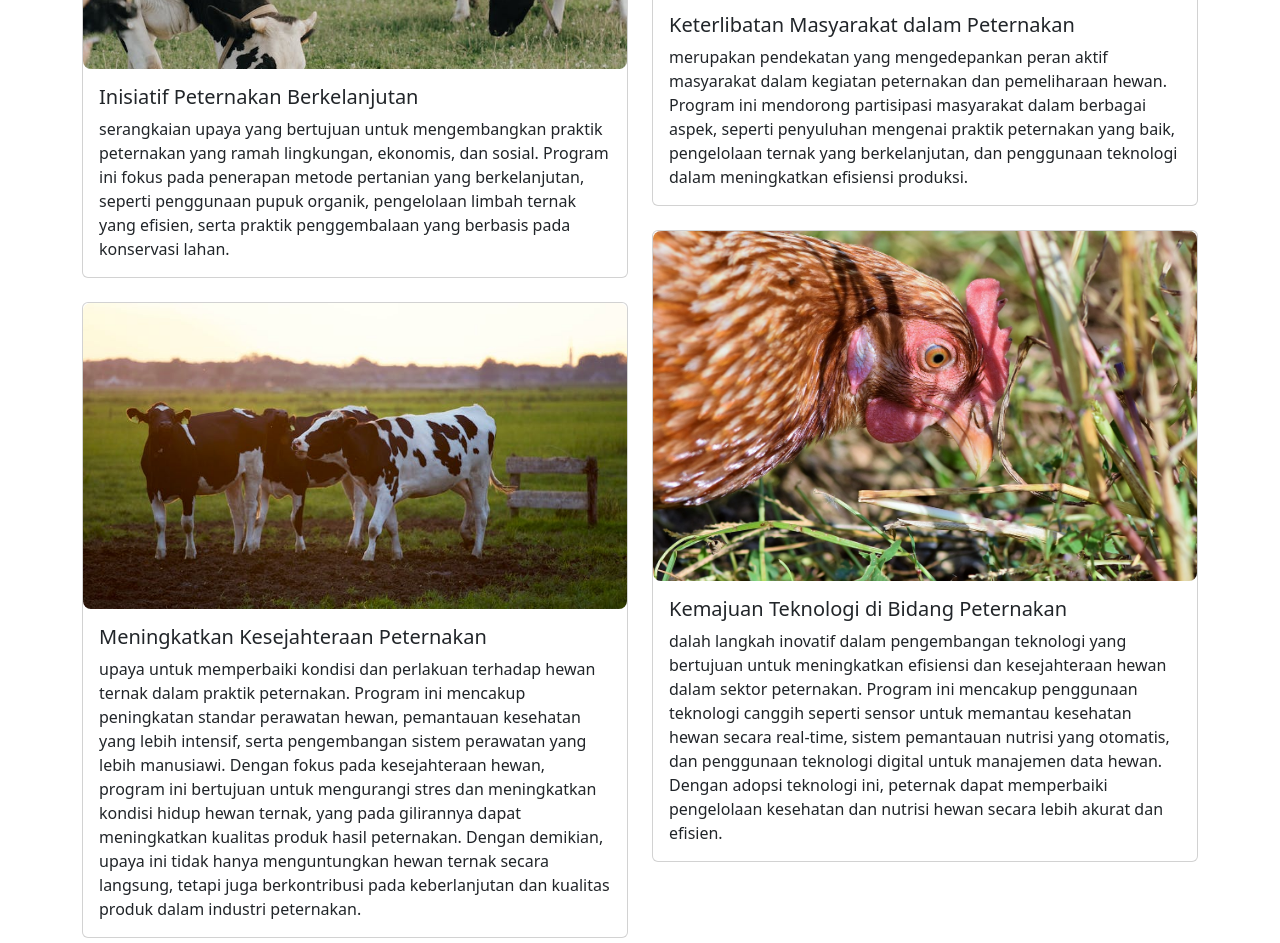
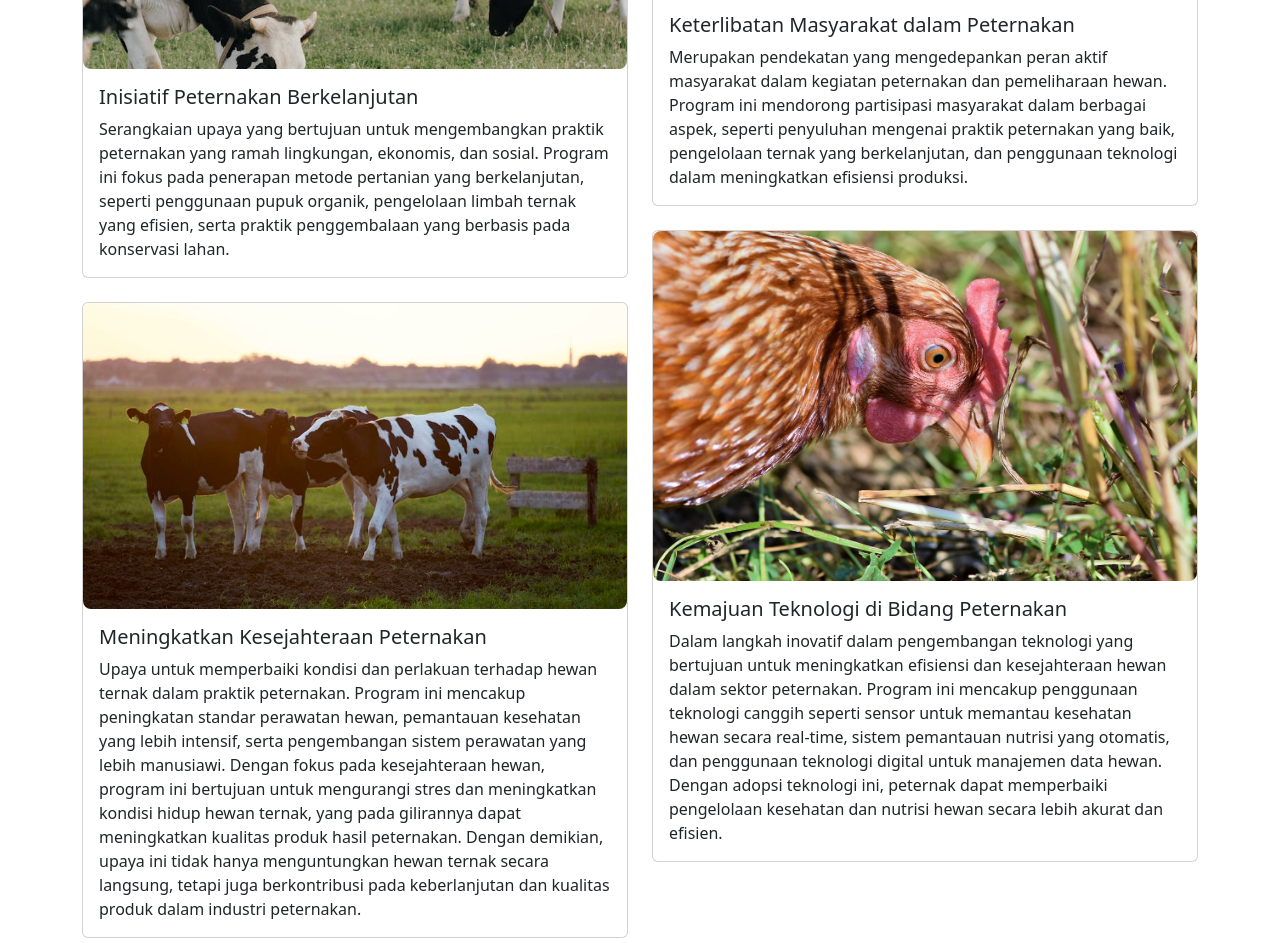
Before and after one commit to AnasKhalif/VetForHealth, a plain HTML site: page index.html in a window 1280 px wide. Shown: the part 1709-2652 px from the top of the page. Drawn offline with nearby package versions, Linux system fonts and the light colour scheme; files whose address does not match are found by name.

Commit message:
fix edit description section news

```diff
--- a/index.html
+++ b/index.html
@@ -156,7 +156,7 @@
               <div class="card-body">
                 <h5 class="card-title">Inisiatif Peternakan Berkelanjutan</h5>
                 <p class="card-text">
-                  serangkaian upaya yang bertujuan untuk mengembangkan praktik
+                  Serangkaian upaya yang bertujuan untuk mengembangkan praktik
                   peternakan yang ramah lingkungan, ekonomis, dan sosial.
                   Program ini fokus pada penerapan metode pertanian yang
                   berkelanjutan, seperti penggunaan pupuk organik, pengelolaan
@@ -176,7 +176,7 @@
                   Meningkatkan Kesejahteraan Peternakan
                 </h5>
                 <p class="card-text">
-                  upaya untuk memperbaiki kondisi dan perlakuan terhadap hewan
+                  Upaya untuk memperbaiki kondisi dan perlakuan terhadap hewan
                   ternak dalam praktik peternakan. Program ini mencakup
                   peningkatan standar perawatan hewan, pemantauan kesehatan yang
                   lebih intensif, serta pengembangan sistem perawatan yang lebih
@@ -203,7 +203,7 @@
                   Keterlibatan Masyarakat dalam Peternakan
                 </h5>
                 <p class="card-text">
-                  merupakan pendekatan yang mengedepankan peran aktif masyarakat
+                  Merupakan pendekatan yang mengedepankan peran aktif masyarakat
                   dalam kegiatan peternakan dan pemeliharaan hewan. Program ini
                   mendorong partisipasi masyarakat dalam berbagai aspek, seperti
                   penyuluhan mengenai praktik peternakan yang baik, pengelolaan
@@ -223,7 +223,7 @@
                   Kemajuan Teknologi di Bidang Peternakan
                 </h5>
                 <p class="card-text">
-                  dalah langkah inovatif dalam pengembangan teknologi yang
+                  Dalam langkah inovatif dalam pengembangan teknologi yang
                   bertujuan untuk meningkatkan efisiensi dan kesejahteraan hewan
                   dalam sektor peternakan. Program ini mencakup penggunaan
                   teknologi canggih seperti sensor untuk memantau kesehatan
```
